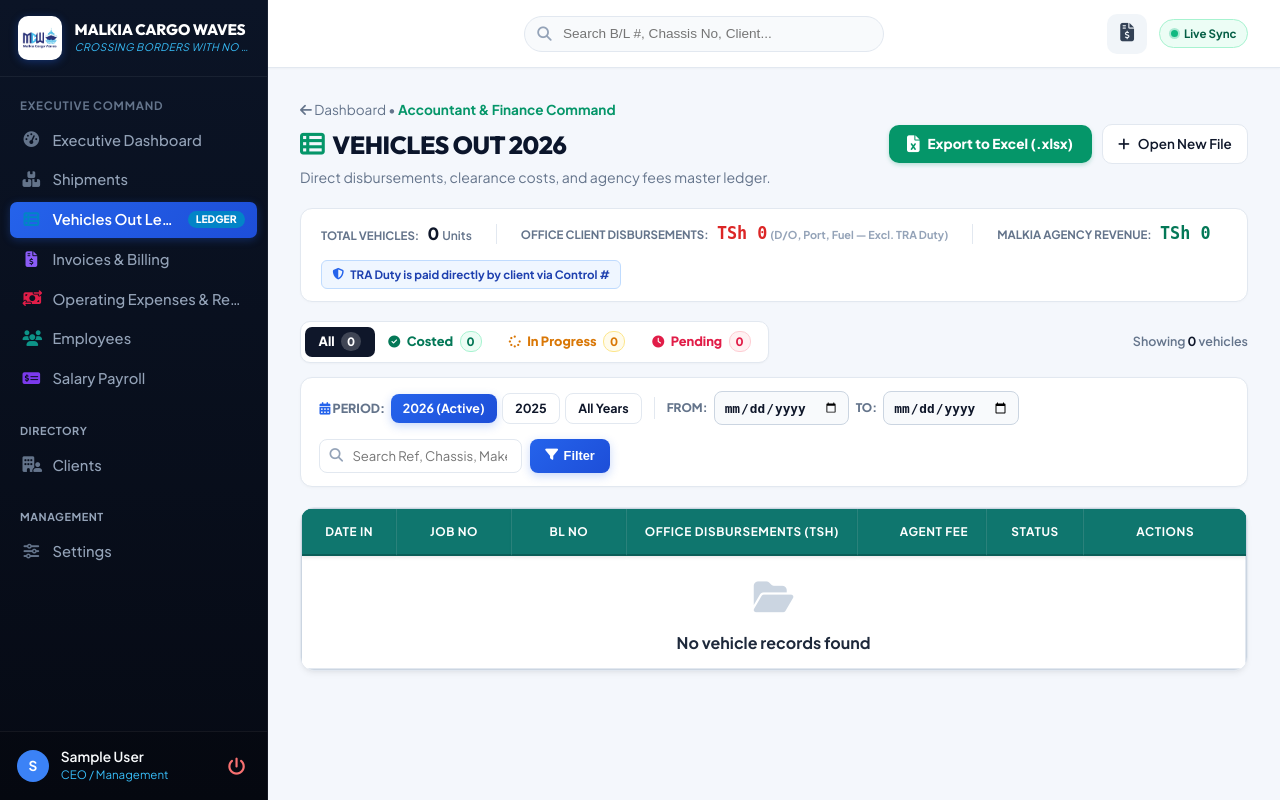
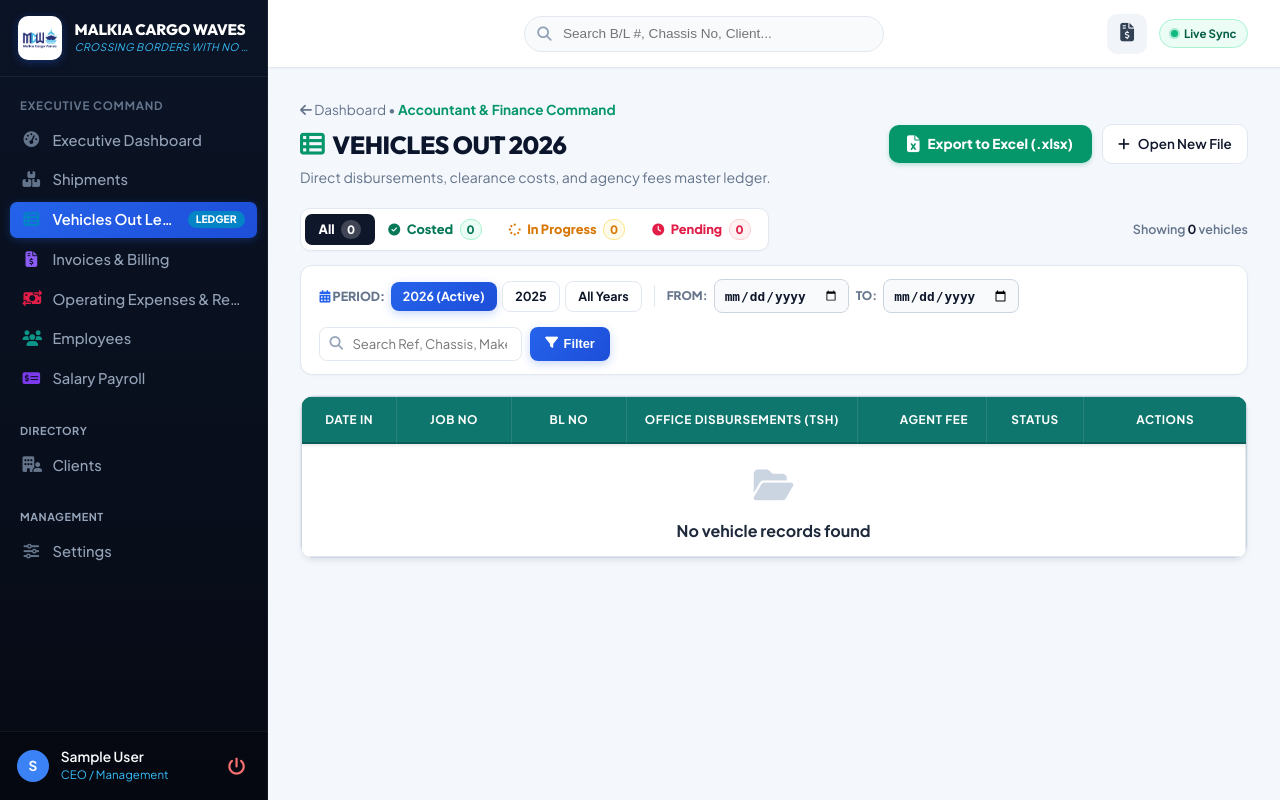
Before and after one commit to Nyisulya/malkia, a Django app: page /finance/vehicles-out/ in a window 1280 px wide. Run offline with Django 4.2, Linux system fonts and the light colour scheme; the visitor is signed in with stand-in values (Sample User, id 1); data that the repository does not hold is empty.

Commit message:
Remove redundant summary strip from vehicles out ledger

```diff
--- a/templates/finance/vehicles_out_ledger.html
+++ b/templates/finance/vehicles_out_ledger.html
@@ -139,30 +139,6 @@
                 style="font-size: 0.84rem; padding: 0.55rem 0.95rem; border-radius: 10px; text-decoration: none;">
                 <i class="fa-solid fa-plus"></i> Open New File
             </a>
-        </div>
-    </div>
-
-    <!-- COMPACT EXECUTIVE SUMMARY BAR (1-LINE STRIP) -->
-    <div style="background: #FFFFFF; border: 1px solid #E2E8F0; border-radius: 12px; padding: 0.75rem 1.25rem; margin-bottom: 1.15rem; display: flex; align-items: center; justify-content: space-between; flex-wrap: wrap; gap: 0.85rem; box-shadow: 0 1px 3px rgba(0,0,0,0.02);">
-        <div style="display: flex; align-items: center; gap: 1.5rem; flex-wrap: wrap;">
-            <div>
-                <span style="font-size: 0.72rem; font-weight: 700; color: #64748B; text-transform: uppercase;">Total Vehicles:</span>
-                <span style="font-weight: 900; color: #0F172A; font-size: 1.05rem; margin-left: 0.35rem;">{{ total_vehicles }} <span style="font-size: 0.75rem; font-weight: 600; color: #64748B;">Units</span></span>
-            </div>
-            <div style="height: 20px; width: 1px; background: #E2E8F0;"></div>
-            <div>
-                <span style="font-size: 0.72rem; font-weight: 700; color: #64748B; text-transform: uppercase;">Office Client Disbursements:</span>
-                <span style="font-family: var(--font-mono, monospace); font-weight: 900; color: #DC2626; font-size: 1.05rem; margin-left: 0.35rem;">TSh {{ sum_total_direct_costs|floatformat:0|intcomma }}</span>
-                <span style="font-size: 0.68rem; color: #94A3B8; font-weight: 700;">(D/O, Port, Fuel — Excl. TRA Duty)</span>
-            </div>
-            <div style="height: 20px; width: 1px; background: #E2E8F0;"></div>
-            <div>
-                <span style="font-size: 0.72rem; font-weight: 700; color: #64748B; text-transform: uppercase;">Malkia Agency Revenue:</span>
-                <span style="font-family: var(--font-mono, monospace); font-weight: 900; color: #047857; font-size: 1.05rem; margin-left: 0.35rem;">TSh {{ sum_agent_fee|floatformat:0|intcomma }}</span>
-            </div>
-        </div>
-        <div style="display: inline-flex; align-items: center; gap: 0.4rem; background: #EFF6FF; border: 1px solid #BFDBFE; padding: 0.3rem 0.65rem; border-radius: 6px; font-size: 0.72rem; color: #1E40AF; font-weight: 700;">
-            <i class="fa-solid fa-shield-halved" style="color: #2563EB;"></i> TRA Duty is paid directly by client via Control #
         </div>
     </div>
 
```
